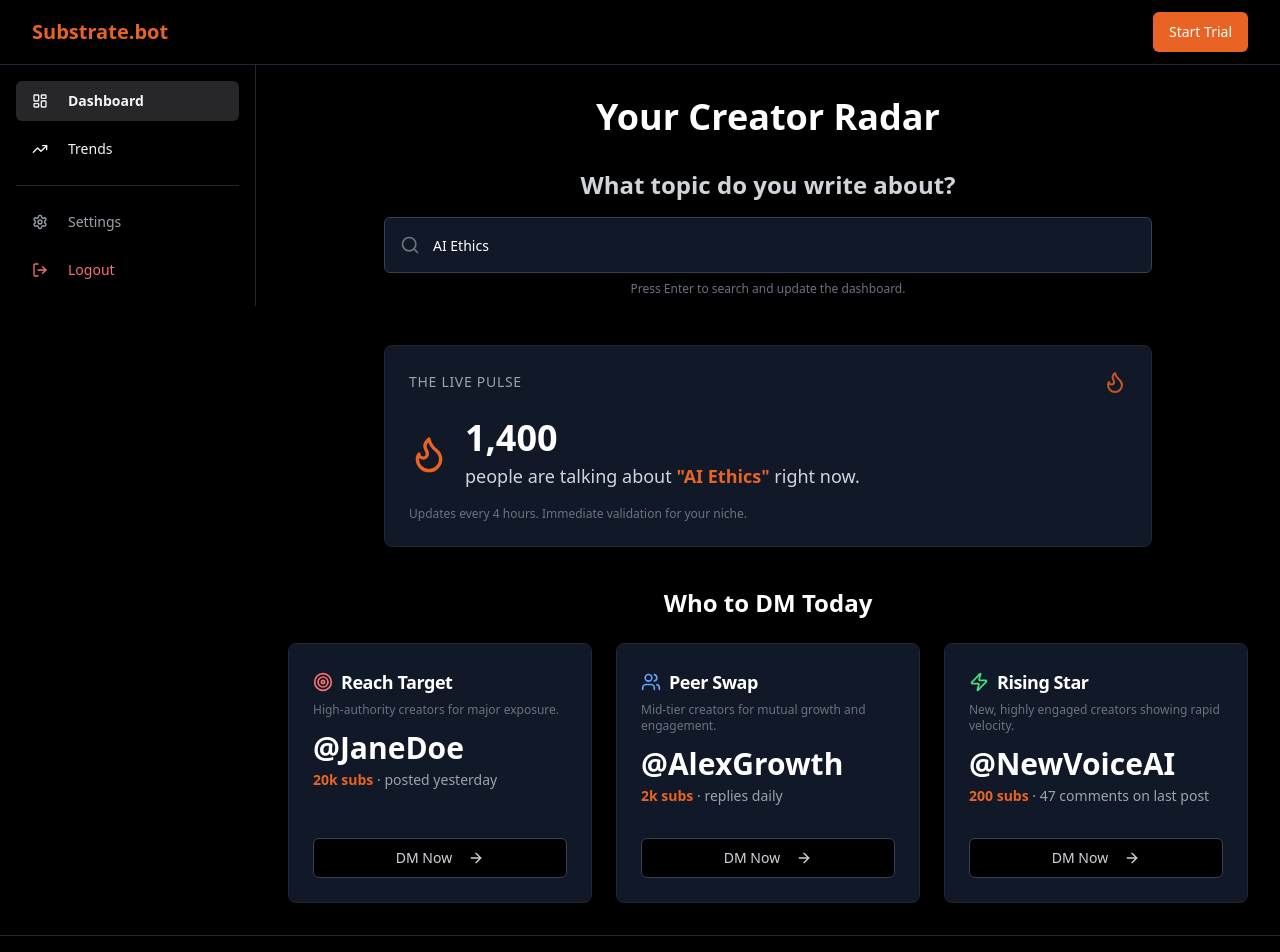
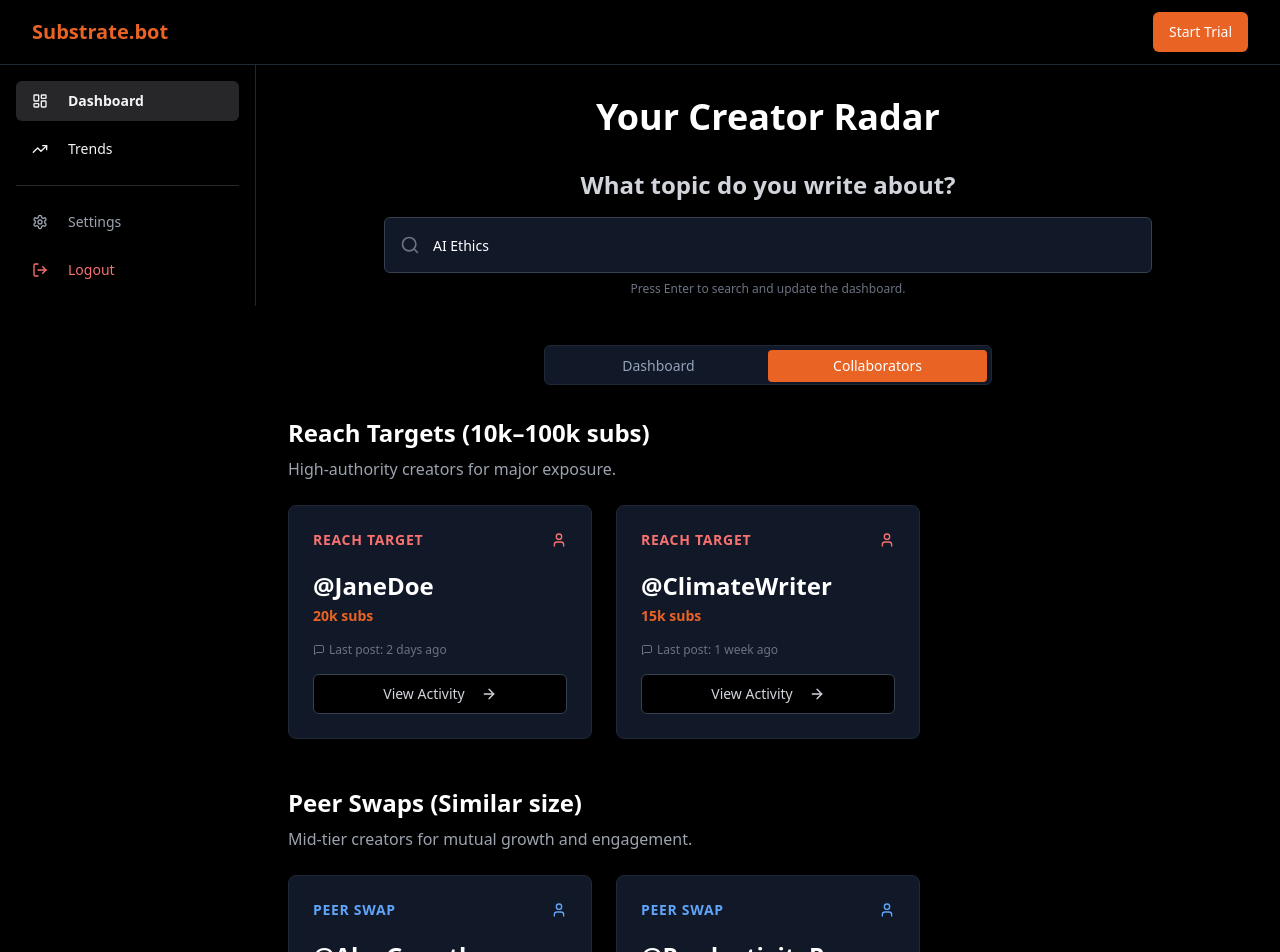
Before and after one commit to SmarToolz/StackBuzz, a React (Vite) app: page /dashboard in a window 1280 px wide. Shown: the top 952 px of the page. Built offline with nearby package versions, Linux system fonts and the light colour scheme.

Commit message:
[dyad] Implemented Collaborators tab with strategic bucket view on Dashboard - wrote 4 file(s), deleted 1 file(s)

```diff
--- a/src/components/ActionableCreatorFeed.tsx
+++ /dev/null
@@ -1,74 +0,0 @@
-import React from 'react';
-import { Card, CardContent, CardHeader, CardTitle } from "@/components/ui/card";
-import { mockActionableCreators, ActionableCreator } from '@/lib/mock-data';
-import { ArrowRight, Target, Users, Zap } from 'lucide-react';
-import { Button } from '@/components/ui/button';
-
-const getCardStyle = (category: ActionableCreator['category']) => {
-  switch (category) {
-    case 'Reach Target':
-      return {
-        icon: Target,
-        color: 'text-red-400',
-        title: 'Reach Target',
-        description: 'High-authority creators for major exposure.',
-      };
-    case 'Peer Swap':
-      return {
-        icon: Users,
-        color: 'text-blue-400',
-        title: 'Peer Swap',
-        description: 'Mid-tier creators for mutual growth and engagement.',
-      };
-    case 'Rising Star':
-      return {
-        icon: Zap,
-        color: 'text-green-400',
-        title: 'Rising Star',
-        description: 'New, highly engaged creators showing rapid velocity.',
-      };
-  }
-};
-
-const CreatorCard: React.FC<{ creator: ActionableCreator }> = ({ creator }) => {
-  const { icon: Icon, color, title, description } = getCardStyle(creator.category);
-
-  return (
-    <Card className="bg-gray-900 border-gray-800 text-white h-full flex flex-col transition-all hover:border-brand-primary/50">
-      <CardHeader className="pb-3">
-        <div className="flex items-center space-x-2">
-          <Icon className={`h-5 w-5 ${color}`} />
-          <CardTitle className="text-lg font-bold">{title}</CardTitle>
-        </div>
-        <p className="text-xs text-gray-500 mt-1">{description}</p>
-      </CardHeader>
-      <CardContent className="flex-grow flex flex-col justify-between">
-        <div>
-          <p className="text-3xl font-extrabold text-white mb-1">{creator.handle}</p>
-          <p className="text-sm text-gray-400 mb-4">
-            <span className="font-semibold text-brand-primary">{creator.subscribers} subs</span> · {creator.metric}
-          </p>
-        </div>
-        <Button
-          variant="outline"
-          className="w-full bg-black border-gray-700 text-gray-300 hover:bg-gray-800 mt-4"
-          onClick={() => console.log(`DMing ${creator.handle}`)}
-        >
-          DM Now <ArrowRight className="ml-2 h-4 w-4" />
-        </Button>
-      </CardContent>
-    </Card>
-  );
-};
-
-const ActionableCreatorFeed: React.FC = () => {
-  return (
-    <div className="grid grid-cols-1 md:grid-cols-3 gap-6">
-      {mockActionableCreators.map((creator) => (
-        <CreatorCard key={creator.id} creator={creator} />
-      ))}
-    </div>
-  );
-};
-
-export default ActionableCreatorFeed;
--- /dev/null
+++ b/src/components/CollaboratorCard.tsx
@@ -0,0 +1,67 @@
+import React from 'react';
+import { Card, CardContent, CardHeader, CardTitle } from "@/components/ui/card";
+import { Button } from '@/components/ui/button';
+import { ActionableCreator } from '@/lib/mock-data';
+import { ArrowRight, MessageSquare, User } from 'lucide-react';
+
+interface CollaboratorCardProps {
+  creator: ActionableCreator;
+}
+
+const getCategoryDetails = (category: ActionableCreator['category']) => {
+  switch (category) {
+    case 'Reach Target':
+      return {
+        title: 'Reach Target',
+        color: 'text-red-400',
+      };
+    case 'Peer Swap':
+      return {
+        title: 'Peer Swap',
+        color: 'text-blue-400',
+      };
+    case 'Rising Star':
+      return {
+        title: 'Rising Star',
+        color: 'text-green-400',
+      };
+  }
+};
+
+const CollaboratorCard: React.FC<CollaboratorCardProps> = ({ creator }) => {
+  const { title, color } = getCategoryDetails(creator.category);
+
+  return (
+    <Card className="bg-gray-900 border-gray-800 text-white h-full flex flex-col transition-all hover:border-brand-primary/50">
+      <CardHeader className="pb-3">
+        <div className="flex items-center justify-between">
+          <CardTitle className={`text-sm font-bold uppercase tracking-wider ${color}`}>
+            {title}
+          </CardTitle>
+          <User className={`h-4 w-4 ${color}`} />
+        </div>
+      </CardHeader>
+      <CardContent className="flex-grow flex flex-col justify-between pt-2">
+        <div>
+          <p className="text-2xl font-extrabold text-white mb-1">@{creator.handle}</p>
+          <p className="text-sm text-gray-400 mb-4">
+            <span className="font-semibold text-brand-primary">{creator.subscribers} subs</span>
+          </p>
+          <div className="text-xs text-gray-500 flex items-center space-x-1">
+            <MessageSquare className="h-3 w-3" />
+            <span>Last post: {creator.lastPostDate}</span>
+          </div>
+        </div>
+        <Button
+          variant="outline"
+          className="w-full bg-black border-gray-700 text-gray-300 hover:bg-gray-800 mt-4"
+          onClick={() => console.log(`Viewing activity for ${creator.handle}`)}
+        >
+          View Activity <ArrowRight className="ml-2 h-4 w-4" />
+        </Button>
+      </CardContent>
+    </Card>
+  );
+};
+
+export default CollaboratorCard;
--- /dev/null
+++ b/src/components/CollaboratorView.tsx
@@ -0,0 +1,63 @@
+import React from 'react';
+import { ActionableCreator, mockActionableCreators } from '@/lib/mock-data';
+import CollaboratorCard from './CollaboratorCard';
+
+// Define the categories based on the mock data structure
+type CategoryKey = ActionableCreator['category'];
+
+const categoryMap: Record<CategoryKey, { title: string; description: string }> = {
+  'Reach Target': {
+    title: 'Reach Targets (10k–100k subs)',
+    description: 'High-authority creators for major exposure.',
+  },
+  'Peer Swap': {
+    title: 'Peer Swaps (Similar size)',
+    description: 'Mid-tier creators for mutual growth and engagement.',
+  },
+  'Rising Star': {
+    title: 'Rising Stars (High engagement, low subs)',
+    description: 'New, highly engaged creators showing rapid velocity.',
+  },
+};
+
+const CollaboratorView: React.FC = () => {
+  // Group creators by category
+  const groupedCreators = mockActionableCreators.reduce((acc, creator) => {
+    const key = creator.category;
+    if (!acc[key]) {
+      acc[key] = [];
+    }
+    acc[key].push(creator);
+    return acc;
+  }, {} as Record<CategoryKey, ActionableCreator[]>);
+
+  const categories: CategoryKey[] = ['Reach Target', 'Peer Swap', 'Rising Star'];
+
+  return (
+    <div className="space-y-12">
+      {categories.map((category) => {
+        const creators = groupedCreators[category] || [];
+        const details = categoryMap[category];
+
+        if (creators.length === 0) return null;
+
+        return (
+          <section key={category}>
+            <h3 className="text-2xl font-bold text-white mb-2">
+              {details.title}
+            </h3>
+            <p className="text-gray-400 mb-6">{details.description}</p>
+
+            <div className="grid grid-cols-1 sm:grid-cols-2 lg:grid-cols-3 gap-6">
+              {creators.map((creator) => (
+                <CollaboratorCard key={creator.id} creator={creator} />
+              ))}
+            </div>
+          </section>
+        );
+      })}
+    </div>
+  );
+};
+
+export default CollaboratorView;
--- a/src/lib/mock-data.ts
+++ b/src/lib/mock-data.ts
@@ -18,7 +18,7 @@ export interface ActionableCreator {
   id: number;
   handle: string;
   subscribers: string;
-  actionDescription: string;
+  lastPostDate: string;
   category: 'Reach Target' | 'Peer Swap' | 'Rising Star';
   metric: string; // e.g., "posted yesterday", "replies daily", "47 comments"
 }
@@ -26,27 +26,51 @@ export interface ActionableCreator {
 export const mockActionableCreators: ActionableCreator[] = [
   {
     id: 1,
-    handle: "@JaneDoe",
+    handle: "JaneDoe",
     subscribers: "20k",
-    actionDescription: "Reach Target",
+    lastPostDate: "2 days ago",
     category: 'Reach Target',
     metric: "posted yesterday",
   },
   {
     id: 2,
-    handle: "@AlexGrowth",
+    handle: "AlexGrowth",
     subscribers: "2k",
-    actionDescription: "Peer Swap",
+    lastPostDate: "5 hours ago",
     category: 'Peer Swap',
     metric: "replies daily",
   },
   {
     id: 3,
-    handle: "@NewVoiceAI",
+    handle: "NewVoiceAI",
     subscribers: "200",
-    actionDescription: "Rising Star",
+    lastPostDate: "1 day ago",
     category: 'Rising Star',
     metric: "47 comments on last post",
+  },
+  {
+    id: 4,
+    handle: "ClimateWriter",
+    subscribers: "15k",
+    lastPostDate: "1 week ago",
+    category: 'Reach Target',
+    metric: "high engagement",
+  },
+  {
+    id: 5,
+    handle: "ProductivityPro",
+    subscribers: "3k",
+    lastPostDate: "3 days ago",
+    category: 'Peer Swap',
+    metric: "consistent posting",
+  },
+  {
+    id: 6,
+    handle: "IndieHackerBot",
+    subscribers: "500",
+    lastPostDate: "1 hour ago",
+    category: 'Rising Star',
+    metric: "viral thread",
   },
 ];
 
--- a/src/pages/DashboardPage.tsx
+++ b/src/pages/DashboardPage.tsx
@@ -1,8 +1,9 @@
 import React, { useState } from "react";
 import TopicSearch from "@/components/TopicSearch";
 import LivePulseCard from "@/components/LivePulseCard";
-import ActionableCreatorFeed from "@/components/ActionableCreatorFeed";
 import { toast } from "sonner";
+import { Tabs, TabsContent, TabsList, TabsTrigger } from "@/components/ui/tabs";
+import CollaboratorView from "@/components/CollaboratorView";
 
 const DashboardPage: React.FC = () => {
   const [currentTopic, setCurrentTopic] = useState("AI Ethics");
@@ -14,7 +15,7 @@ const DashboardPage: React.FC = () => {
     }
     setCurrentTopic(newTopic);
     toast.info(`Dashboard updated for topic: "${newTopic}"`);
-    // In a real app, this would trigger data fetching for LivePulseCard and ActionableCreatorFeed
+    // In a real app, this would trigger data fetching for LivePulseCard and CollaboratorView
   };
 
   return (
@@ -24,19 +25,36 @@ const DashboardPage: React.FC = () => {
           Your Creator Radar
         </h1>
 
-        {/* 1. Topic Input */}
+        {/* 1. Topic Input (Persists across tabs) */}
         <TopicSearch initialTopic={currentTopic} onTopicChange={handleTopicChange} />
 
-        {/* 2. Live Pulse Card */}
-        <div className="mb-10 max-w-3xl mx-auto">
-          <LivePulseCard />
-        </div>
+        <Tabs defaultValue="collaborators" className="w-full">
+          <TabsList className="grid w-full grid-cols-2 max-w-md mx-auto mb-8 bg-gray-900 border border-gray-800">
+            <TabsTrigger value="dashboard" className="data-[state=active]:bg-brand-primary data-[state=active]:text-white">
+              Dashboard
+            </TabsTrigger>
+            <TabsTrigger value="collaborators" className="data-[state=active]:bg-brand-primary data-[state=active]:text-white">
+              Collaborators
+            </TabsTrigger>
+          </TabsList>
 
-        {/* 3. Actionable Creator Feed */}
-        <h2 className="text-2xl font-bold mb-6 text-white text-center">
-          Who to DM Today
-        </h2>
-        <ActionableCreatorFeed />
+          {/* Dashboard Tab Content */}
+          <TabsContent value="dashboard">
+            {/* Live Pulse Card */}
+            <div className="mb-10 max-w-3xl mx-auto">
+              <LivePulseCard />
+            </div>
+
+            <div className="text-center text-gray-500 p-10 border border-dashed border-gray-800 rounded-lg">
+                Dashboard content coming soon. Use the Collaborators tab for networking insights.
+            </div>
+          </TabsContent>
+
+          {/* Collaborators Tab Content */}
+          <TabsContent value="collaborators">
+            <CollaboratorView />
+          </TabsContent>
+        </Tabs>
       </div>
     </div>
   );
```
